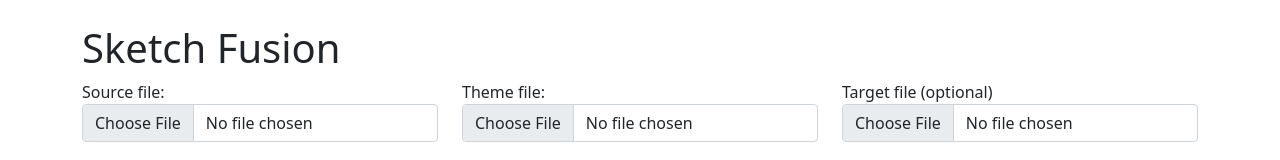
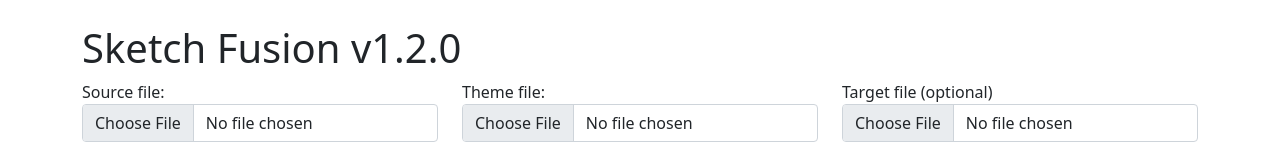
Before and after one commit to sketch-hq/sketch-fusion, a website: page public/index.html in a window 1280 px wide. Shown: the top 160 px of the page. Drawn offline with nearby package versions, Linux system fonts and the light colour scheme.

Commit message:
Updated version number on web UI

```diff
--- a/public/index.html
+++ b/public/index.html
@@ -1,6 +1,6 @@
 <html>
   <head>
-    <title>Sketch Fusion v1.0</title>
+    <title>Sketch Fusion v1.2.0</title>
     <!-- CSS only -->
     <link
       href="https://cdn.jsdelivr.net/npm/bootstrap@5.1.3/dist/css/bootstrap.min.css"
@@ -12,7 +12,7 @@
   <body>
     <div class="container">
       <div class="row">
-        <h1 class="col gy-4">Sketch Fusion</h1>
+        <h1 class="col gy-4">Sketch Fusion v1.2.0</h1>
       </div>
       <form
         ref="uploadForm"
```
